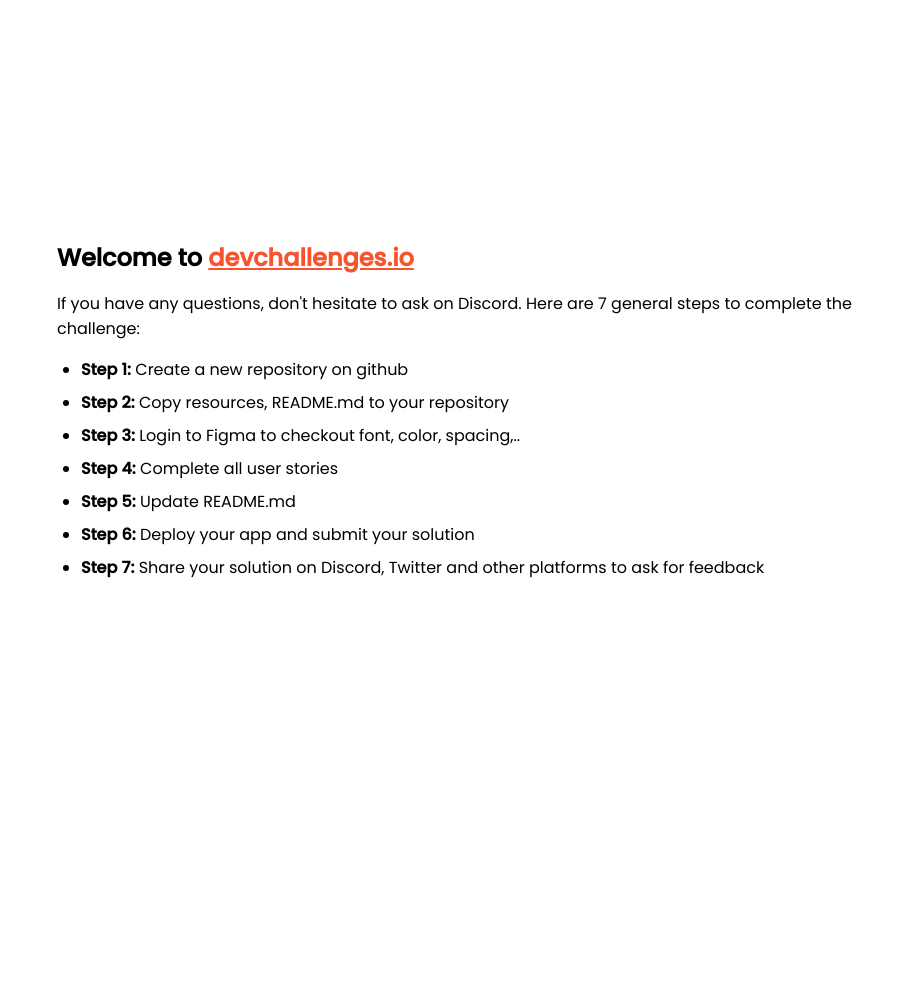
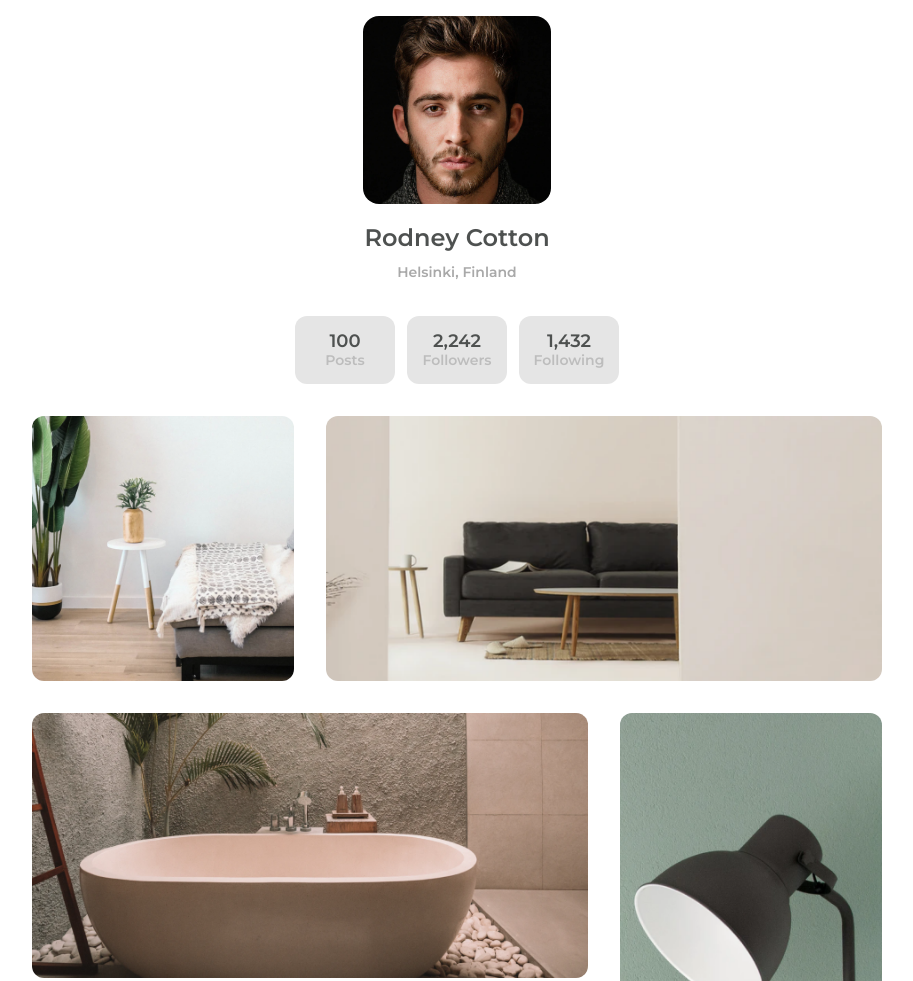
Before and after one commit to EAPP93/devchallenges__my-gallery, a plain HTML site: page index.html in a window 1280 px wide. Shown: the top 981 px of the page, without its empty margins (183-1096 px from the left). Before the commit the page ends 800 px from the top, so only its background shows below. Drawn offline with nearby package versions, Linux system fonts and the light colour scheme.

Commit message:
feature: done

```diff
--- /dev/null
+++ b/css/styles.css
@@ -0,0 +1,224 @@
+:root {
+  --bg-color: #FFFFFF;
+  --bg-card: #E5E5E5;
+  --color-title: #4E5150;
+  --color-subtitle: #A9A9A9;
+  --color-text: #BDBDBD;
+  --color-footer: #B9BDCF;
+
+  /* fonts */
+  --font-family: 'Montserrat';
+  --font-weight-medium: 500;
+  --font-weight-semi: 600;
+  --font-weight-bold: 700;
+
+  /* sizes */
+  --font-size-large: 0.875rem;
+  --font-size-normal: 0.75rem;
+  --font-size-small: 0.625rem;
+
+  @media screen and (prefers-color-scheme: dark) {
+    --bg-color: #2f2f2f;
+    --bg-card: #8f8f8f;
+    --color-title: #fff;
+    --color-subtitle: #AfAfAf;
+    --color-text: #dfdfdf;
+    --color-footer: #B9BDCF;
+  }
+}
+
+/* reset css */
+
+* {
+  box-sizing: border-box;
+  padding: 0;
+  margin: 0;
+  border: 0;
+}
+
+html {
+  scroll-behavior: smooth;
+}
+
+img {
+  max-width: 100%;
+  height: 100%;
+  object-fit: cover;
+  object-position: center;
+}
+
+h1,
+h2,
+h3,
+p {
+  font-family: var(--font-family);
+  font-weight: var(--font-weight-semi);
+}
+
+/********************** body **********************/
+
+body {
+  font-size: 100%;
+  width: 100%;
+  min-height: 100dvh;
+  background-color: var(--bg-color);
+  display: flex;
+  flex-direction: column;
+  justify-content: space-between;
+}
+
+/* header */
+
+header {
+  display: flex;
+  flex-direction: column;
+  justify-content: space-around;
+  padding: 1rem;
+}
+
+.user-card {
+  display: flex;
+  flex-direction: column;
+  align-items: center;
+}
+
+.user-card__img {
+  width: 6.875rem;
+  border-radius: 1rem;
+}
+
+.user-card__name {
+  padding: 0.75rem 0 0.25rem 0;
+  color: var(--color-title);
+  font-size: var(--font-size-large);
+  margin: 0;
+}
+
+.user-card__address {
+  color: var(--color-subtitle);
+  font-size: var(--font-size-small);
+  margin: 0;
+}
+
+.card-info {
+  display: flex;
+  justify-content: center;
+  gap: 0.75rem;
+  margin-top: 0.75rem;
+}
+
+.card_info__container {
+  display: flex;
+  flex-direction: column;
+  justify-content: center;
+  align-items: center;
+  background-color: var(--bg-card);
+  width: 4.875rem;
+  height: 3.25rem;
+  border-radius: 0.75rem;
+}
+
+.card_info__title {
+  color: var(--color-title);
+  font-size: var(--font-size-normal);
+}
+
+.card_info__text {
+  color: var(--color-text);
+  font-size: var(--font-size-normal);
+}
+
+main {
+  padding: 4.25vw;
+  display: grid;
+  grid-template-columns: repeat(3, 1fr);
+  grid-template-rows: repeat(3, 1fr);
+  gap: 1rem;
+}
+
+img {
+  border-radius: 0.75rem;
+}
+
+img:nth-child(1) {
+  grid-column: 1 / 2;
+  grid-row: 1 / 2;
+}
+
+img:nth-child(2) {
+  grid-column: 2 / 4;
+  grid-row: 1 / 2;
+}
+
+img:nth-child(3) {
+  grid-column: 1 / 3;
+  grid-row: 2 / 3;
+}
+
+img:nth-child(4) {
+  grid-column: 3 / 4;
+  grid-row: 2 / 4;
+}
+
+img:nth-child(6) {
+  grid-column: 1 / 2;
+  grid-row: 3 / 4;
+}
+
+img:nth-child(5) {
+  grid-column: 2 / 3;
+  grid-row: 3 / 4;
+}
+
+footer {
+  text-align: center;
+}
+
+.footer__text {
+  color: var(--color-footer);
+  font-size: var(--font-size-large);
+  font-weight: var(--font-weight-medium);
+  padding-bottom: 1.5rem;
+}
+
+.footer__user-id {
+  color: var(--color-footer);
+  font-weight: var(--font-weight-bold);
+}
+
+@media screen and (min-width:1200px) {
+
+  :root {
+    /* sizes */
+    --font-size-large: 1.5rem;
+    --font-size-normal: 1.125rem;
+    --font-size-small: 0.875rem;
+  }
+
+  .user-card {
+    margin-bottom: 1.5rem;
+    gap: 0.5rem;
+  }
+
+  .user-card__img {
+    width: 11.75rem;
+  }
+
+  .card_info__container {
+    width: 6.25rem;
+    height: 4.25rem;
+  }
+
+  .card_info__text {
+    font-size: var(--font-size-small);
+  }
+
+  main {
+    padding: 2vh 16.80vw 8vh 16.80vw;
+    gap: 2rem;
+  }
+
+  .footer__text {
+    font-size: var(--font-size-small);
+  }
+}
--- a/index.html
+++ b/index.html
@@ -1,95 +1,66 @@
 <!DOCTYPE html>
 <html lang="en">
-  <head>
-    <meta charset="utf-8" />
-    <meta
-      name="viewport"
-      content="width=device-width, initial-scale=1,
-  maximum-scale=5"
-    />
 
-    <link rel="icon" href="devchallenges.png" />
+<head>
+  <meta charset="utf-8" />
+  <meta http-equiv="X-UA-Compatible" content="ie=edge">
+  <meta name="viewport" content="width=device-width, initial-scale=1.0">
+  <link rel="icon" href="./assets/devchallenges.png" />
+  <link rel="shortcut icon" type="image/x-icon" href="https://devchallenges.io/" />
 
-    <link
-      rel="shortcut icon"
-      type="image/x-icon"
-      href="https://devchallenges.io/"
-    />
+  <!-- reset css normalize -->
+  <link rel="stylesheet" href="https://cdnjs.cloudflare.com/ajax/libs/normalize/8.0.1/normalize.min.css"
+    integrity="sha512-NhSC1YmyruXifcj/KFRWoC561YpHpc5Jtzgvbuzx5VozKpWvQ+4nXhPdFgmx8xqexRcpAglTj9sIBWINXa8x5w=="
+    crossorigin="anonymous" referrerpolicy="no-referrer" />
 
-    <link
-      href="https://fonts.googleapis.com/css2?family=Poppins:wght@400;500&display=swap"
-      rel="stylesheet"
-    />
+  <!-- fonts styles -->
+  <link rel="preconnect" href="https://fonts.googleapis.com">
+  <link rel="preconnect" href="https://fonts.gstatic.com" crossorigin>
+  <link href="https://fonts.googleapis.com/css2?family=Montserrat:wght@500;600;700&display=swap" rel="stylesheet">
 
-    <title>Devchallenges</title>
+  <!-- styles css -->
+  <link rel="stylesheet" href="./css/styles.css">
 
-    <style>
-      body {
-        font-family: "Poppins", sans-serif;
-      }
+  <title>My gallery</title>
+</head>
 
-      ul {
-        padding-left: 24px;
-      }
+<body>
+  <header>
+    <section class="user-card">
+      <img class="user-card__img" src="./assets/profilePhoto.png" alt="">
+      <h1 class="user-card__name">Rodney Cotton</h1>
+      <h2 class="user-card__address">Helsinki, Finland</h2>
+    </section>
 
-      li {
-        margin-bottom: 8px;
-      }
+    <section class="card-info">
+      <div class="card_info__container">
+        <h3 class="card_info__title">100</h3>
+        <p class="card_info__text">Posts</p>
+      </div>
+      <div class="card_info__container">
+        <h3 class="card_info__title">2,242</h3>
+        <p class="card_info__text">Followers</p>
+      </div>
+      <div class="card_info__container">
+        <h3 class="card_info__title">1,432</h3>
+        <p class="card_info__text">Following</p>
+      </div>
+    </section>
 
-      .welcome {
-        max-width: 800px;
-        margin: 0 auto;
-      }
+  </header>
+  <main>
+    <img src="./assets/photo1.png" alt="#"></div>
+    <img src="./assets/photo2.png" alt="#"></div>
+    <img src="./assets/photo3.png" alt="#"></div>
+    <img src="./assets/photo4.png" alt="#"></div>
+    <img src="./assets/photo5.png" alt="#"></div>
+    <img src="./assets/photo6.png" alt="#"></div>
+  </main>
+  <footer>
+    <h3 class="footer__text">
+      created by <span class="footer__user-id">eapp93</span> - devChallenges.io
+    </h3>
+  </footer>
+</body>
 
-      .welcome-text {
-        margin-top: 30vh;
-        font-weight: 500;
-      }
-
-      .welcome-text p {
-        font-size: 1rem;
-        font-weight: 400;
-      }
-
-      .welcome-text h1 {
-        font-size: 1.5rem;
-      }
-
-      .welcome-text a {
-        color: #f7542e;
-      }
-    </style>
-  </head>
-  <body>
-    <div class="welcome">
-      <div class="welcome-text">
-        <h1>
-          Welcome to
-          <a href="https://devchallenges.io/" target="_blank"
-            >devchallenges.io</a
-          >
-        </h1>
-
-        <p>
-          If you have any questions, don't hesitate to ask on Discord. Here are
-          7 general steps to complete the challenge:
-        </p>
-      </div>
-
-      <ul>
-        <li><b>Step 1:</b> Create a new repository on github</li>
-        <li><b>Step 2:</b> Copy resources, README.md to your repository</li>
-        <li>
-          <b>Step 3:</b> Login to Figma to checkout font, color, spacing,..
-        </li>
-        <li><b>Step 4:</b> Complete all user stories</li>
-        <li><b>Step 5:</b> Update README.md</li>
-        <li><b>Step 6:</b> Deploy your app and submit your solution</li>
-        <li>
-          <b>Step 7:</b> Share your solution on Discord, Twitter and other
-          platforms to ask for feedback
-        </li>
-      </ul>
-    </div>
-  </body>
 </html>
```
Also changed, not shown: assets/photo4.png (renamed from assets/photo_4.png).
